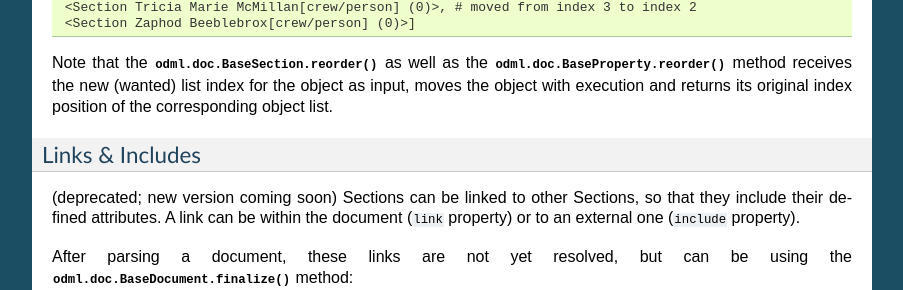
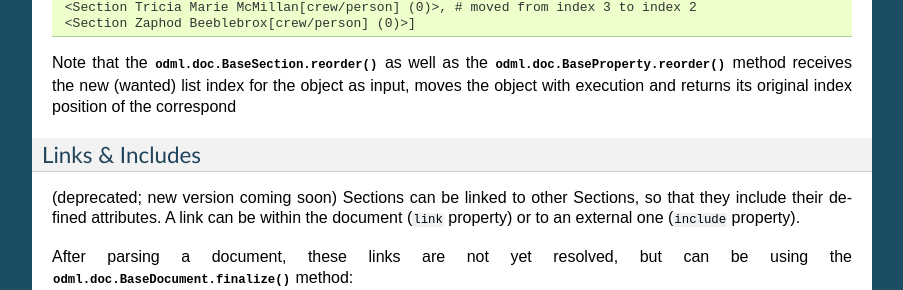
Before and after one commit to G-Node/python-odml, a Sphinx documentation site: the page built from doc/tutorial.rst, in a window 1280 px wide and 900 px high, scrolled down 15993 px. Shown: the part 206-496 px from the top of the window, without its empty margins (198-1101 px from the left). Built offline with Sphinx 7.4.7, drawn with Linux system fonts in a browser that asks for light colours; pages that are not in the unit, such as notebooks, are missing from menus.

Commit message:
further clean up and tutorial corrections

```diff
--- a/doc/tutorial.rst
+++ b/doc/tutorial.rst
@@ -1014,7 +1014,7 @@ For example, let us reorder the Sections of the 'TheCrew' alphabetically::
 Note that the :py:meth:`odml.doc.BaseSection.reorder` as well as the
 :py:meth:`odml.doc.BaseProperty.reorder` method receives the new (wanted) list
 index for the object as input, moves the object with execution and returns its
-original index position of the corresponding object list.
+original index position of the correspond
 
 
 Links & Includes
```
Also changed, not shown: doc/mappings.rst (deleted, +0 -24 lines).
